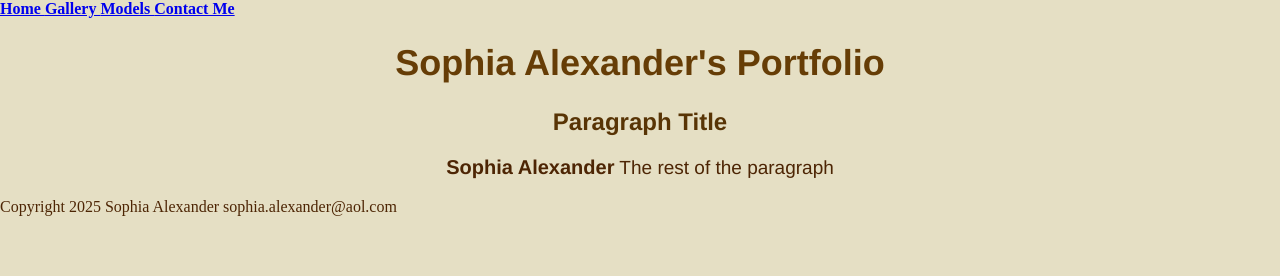
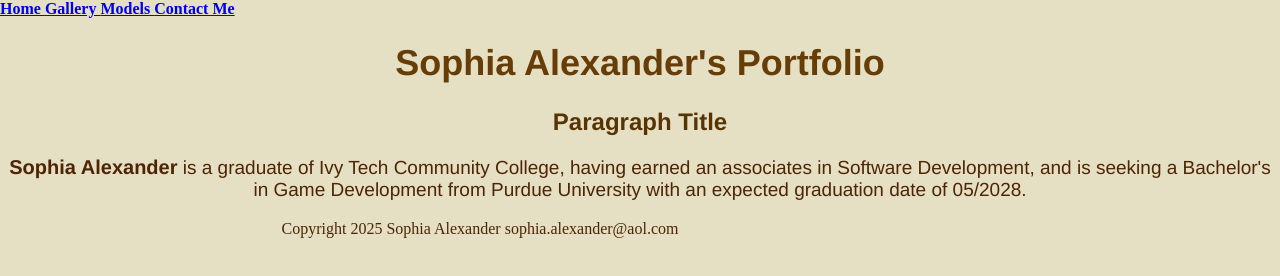
Before and after one commit to Yxxsung/Portfolio-Website, a plain HTML site: page index.html in a window 1280 px wide. Drawn offline with Linux system fonts and the light colour scheme.

Commit message:
index and styles update

```diff
--- a/index.html
+++ b/index.html
@@ -41,7 +41,9 @@
             <h2 style="text-align: center">Paragraph Title</h2>
 
             <div id="homeDesign">
-                <p><b style="font-size:20px">Sophia Alexander</b> The rest of the paragraph</p>
+                <p><b style="font-size:20px">Sophia Alexander</b> is a graduate of Ivy Tech Community College,
+                having earned an associates in Software Development, and is seeking a Bachelor's in Game Development
+                from Purdue University with an expected graduation date of 05/2028.</p>
             </div>
 
         </body>
@@ -50,7 +52,9 @@
 
     <footer>
 
-        Copyright 2025  Sophia Alexander  sophia.alexander@aol.com <br><br>
+        <div id="CopyrightStatement">
+            Copyright 2025  Sophia Alexander  sophia.alexander@aol.com <br><br>
+        </div>
 
         <div>
             <script>
--- a/styles.css
+++ b/styles.css
@@ -31,3 +31,5 @@ nav{color: #663d06; font-size: 20;}
 ul{font-size: 19px; color: #663d06; font-family:'Franklin Gothic Medium', 'Arial Narrow', Arial, sans-serif; align-self: center;}
 
 li{text-align: center;}
+
+#CopyrightStatement{text-align:center; width: 75%; align-self: center;}
```
